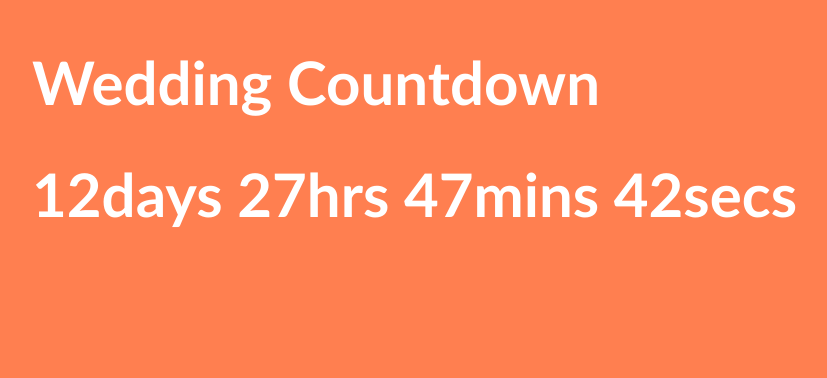
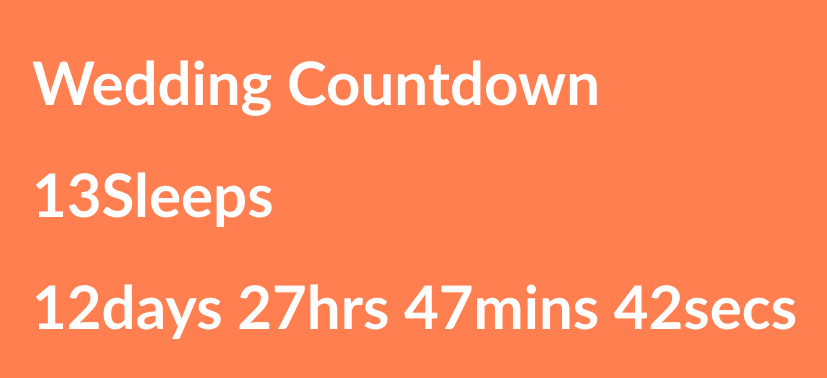
Before and after one commit to PdoyleC/70-birthday-countdown-timer, a plain HTML site: page index.html in a window 1280 px wide. Shown: the part 454-832 px from the top of the page, without its empty margins (56-883 px from the left). Before the commit the page ends 800 px from the top, so only its background shows below. Drawn offline with Linux system fonts and the light colour scheme.

Commit message:
added sleeps

```diff
--- a/app.js
+++ b/app.js
@@ -1,4 +1,5 @@
 const timeLeft = document.getElementById('time-left');
+const sleepLeft = document.getElementById('sleep-left');
 
 //month day year
 const birthday = new Date('09/09/2023');
@@ -7,6 +8,7 @@ const second = 1000;
 const minute = second * 60;
 const hour = minute * 60;
 const day = hour * 24;
+const sleeps = hour * 24;
 let timerId;
 
 function countDown() {
@@ -28,11 +30,14 @@ function countDown() {
     }
 
 
+    const sleeps = Math.floor(timeSpan / day + 1);
     const days = Math.floor(timeSpan / day);
     const hours = Math.floor((timeSpan % day) / hour + 14);
     const minutes = Math.floor((timeSpan % hour) / minute);
     const seconds = Math.floor((timeSpan % minute) / second);
 
+    sleepLeft.innerHTML =
+        sleeps + 'Sleeps';
     timeLeft.innerHTML =
         days + 'days ' + hours + 'hrs ' + minutes + 'mins ' + seconds + 'secs';
 }
--- a/index.html
+++ b/index.html
@@ -10,6 +10,7 @@
     <div class="card">
         <div>
             <h1>Wedding Countdown</h1>
+            <h1 id="sleep-left"></h1>
             <h1 id="time-left"></h1>
         </div>
     </div>
```
